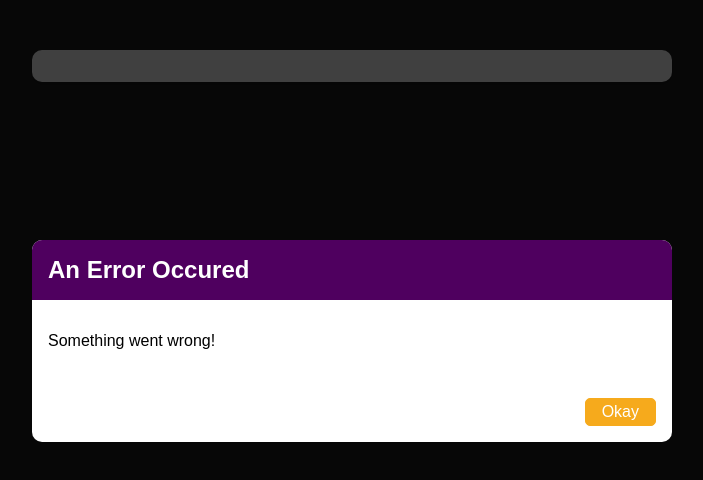
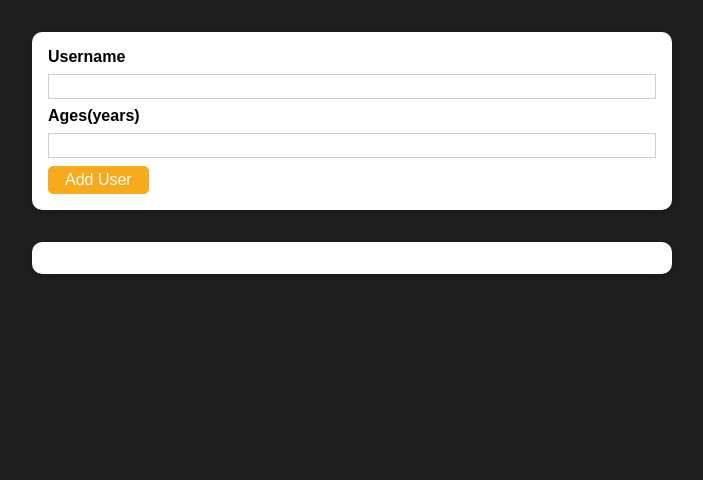
Before and after one commit to MMM-ZA/react-practice-project, a React (Create React App) app: page / in a window 1280 px wide. Shown: the top 480 px of the page, without its empty margins (288-991 px from the left). Built offline with nearby package versions, Linux system fonts and the light colour scheme.

Commit message:
managed the error state, added wrapper component

```diff
--- a/src/Components/UI/ErrorModal.js
+++ b/src/Components/UI/ErrorModal.js
@@ -6,7 +6,7 @@
 const ErrorModal = props => {
   return (
   <div>
-   <div className={classes.backdrop}/>
+   <div className={classes.backdrop} onClick={props.onConfirm}/>
     <Card className={classes.modal}>
       <header className={classes.header}>
        <h2>{props.title}</h2>
@@ -15,7 +15,7 @@
        <p>{props.message}</p>
       </div>
       <footer className={classes.actions}>
-       <Button>Okay</Button>
+       <Button onClick={props.onConfirm}>Okay</Button>
       </footer>
      </Card>;
   </div>
--- a/src/Components/Users/AddUser.js
+++ b/src/Components/Users/AddUser.js
@@ -4,18 +4,29 @@
 import Button from '../UI/Button';
 import classes from './AddUser.module.css';
 import ErrorModal from '../UI/ErrorModal';
+import Wrapper from '../../Helpers/Wrapper';
 
 const AddUser = props => {
   const [enteredUsername, setEnteredUsername] = useState('');
   const [enteredAge, setEnteredAge] = useState('');
+  const [error,setError] =useState('');
 
   const addUserHandler = (event) => {
    event.preventDefault();
    if (enteredUsername.trim().length === 0 || enteredAge.trim().length === 0) {
+   setError({
+     title:'Invalid Input',
+     message:'Please enter a valid name and age(non empty values)'
+   });
+
     return;
   }
 
    if (enteredAge < 1 ) {
+    setError({
+      title:'Invalid age',
+      message:'Please enter a valid age (> 0.'
+    });
     return;
   }
 
@@ -33,9 +44,19 @@
    setEnteredAge(event.target.value)
  };
 
+ const errorHandler = () => {
+  setError(null);
+ };
+
  return (
-  <div>
-  <ErrorModal title="An Error Occured" message="Something went wrong!">
+  <Wrapper>
+    {error && (
+        <ErrorModal
+          title={error.title}
+          message={error.message}
+          onConfirm={errorHandler}
+        />
+      )}
    <Card className={classes.input}>
     <form onSubmit={addUserHandler}>
      <label htmlFor="username">Username</label>
@@ -45,9 +66,8 @@
      <Button type="submit">Add User</Button>
     </form>
    </Card>
-  </ErrorModal>
-  </div>
- );
+   </Wrapper>
+  );
 };
 
 export default AddUser;
--- /dev/null
+++ b/src/Helpers/Wrapper.js
@@ -0,0 +1,5 @@
+const Wrapper = props => {
+  return props.children
+};
+
+export default Wrapper;
```
